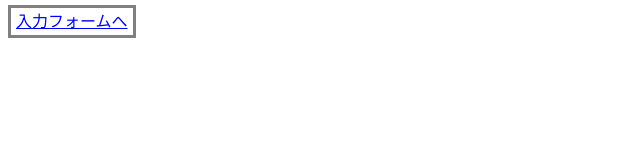
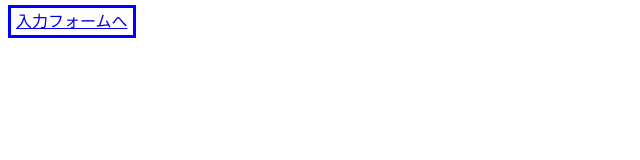
Before and after one commit to arusaruhi-k/conflict-test, a plain HTML site: page index.html in a window 1280 px wide. Shown: the whole page, without its empty margins (0-640 px from the left). Drawn offline with Linux system fonts and the light colour scheme.

Commit message:
コンフリクト発生

```diff
--- a/index.html
+++ b/index.html
@@ -7,7 +7,7 @@
 </head>
 <style>
   a{
-    border: solid grey 3px;
+    border: solid blue 3px;
     padding: 5px;
   }
 </style>
```
Also changed, not shown: form.html (+1 -1 lines).
